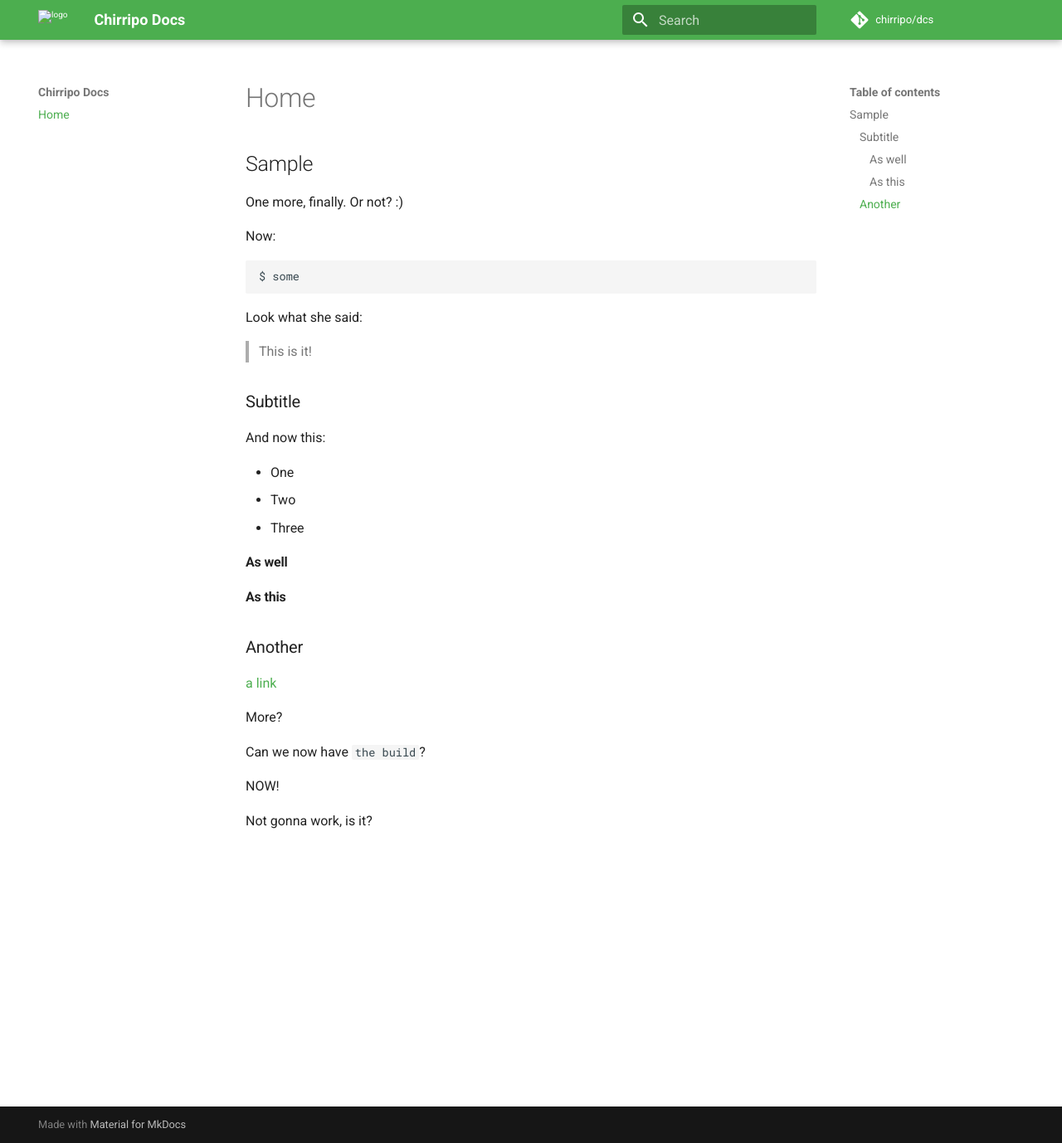
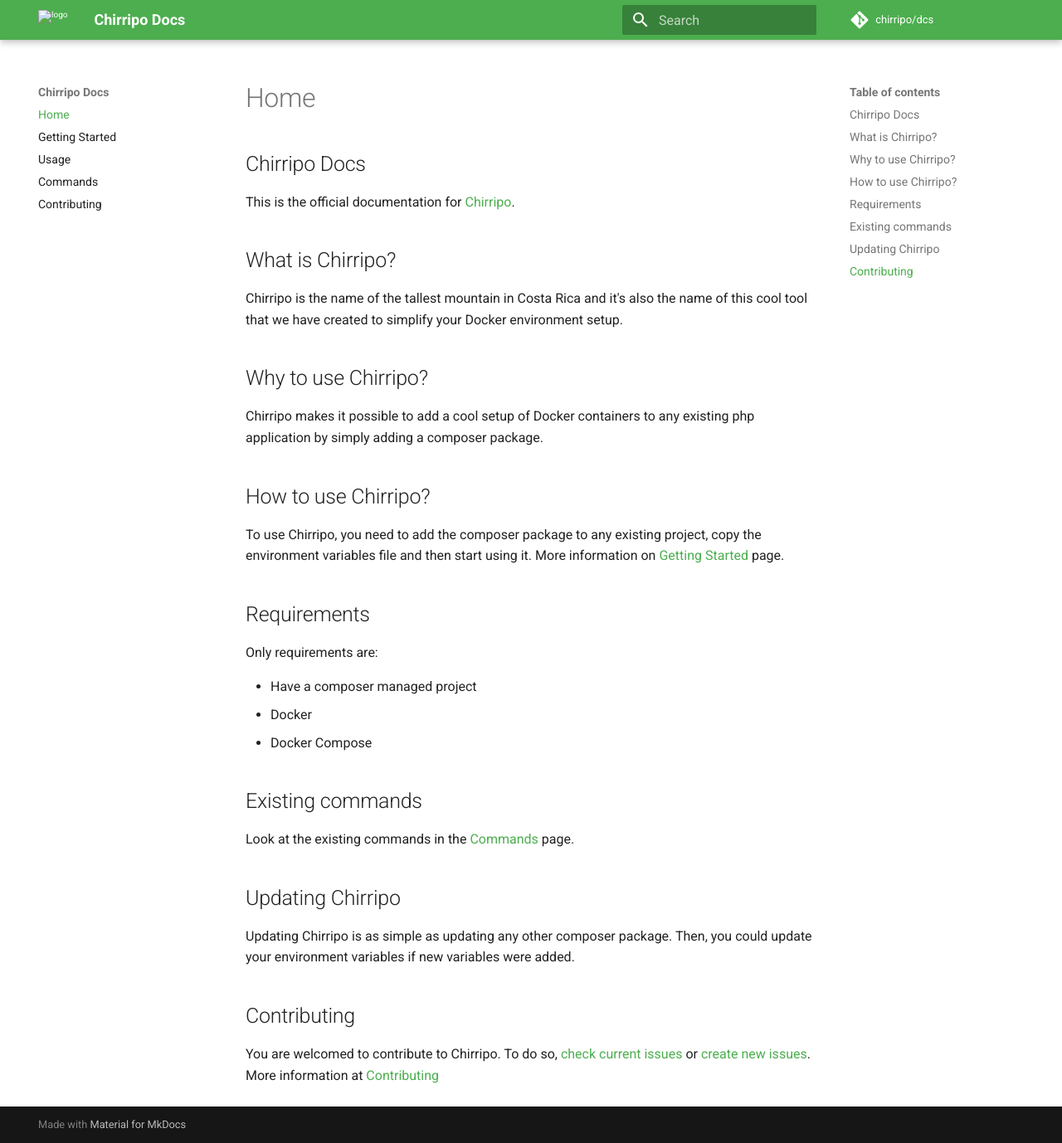
Before and after one commit to chirripo/docs, an MkDocs documentation site: the page built from docs/index.md, in a window 1280 px wide and 1378 px high. Shown: the whole window at 83% size. Built offline with MkDocs 1.6.1 and Material for MkDocs 9.7.7, drawn with Linux system fonts in a browser that asks for light colours; comment, search, counter and statistics services are not loaded.

Commit message:
Initial structure.

````diff
--- /dev/null
+++ b/docs/commands/index.md
@@ -0,0 +1,5 @@
+# Commands
+
+This is a list of existing commands:
+
+- [start](start)
--- /dev/null
+++ b/docs/commands/start.md
@@ -0,0 +1 @@
+To start chirripo...
--- /dev/null
+++ b/docs/getting-started.md
@@ -0,0 +1,3 @@
+# Getting Started
+
+How to start?
--- a/docs/index.md
+++ b/docs/index.md
@@ -1,40 +1,35 @@
-## Sample
+## Chirripo Docs
 
-One more, finally. Or not? :)
+This is the official documentation for [Chirripo](https://chirripo.dev).
 
-Now:
+## What is Chirripo?
 
-```
-$ some
-```
+Chirripo is the name of the tallest mountain in Costa Rica and it's also the name of this cool tool that we have created to simplify your Docker environment setup.
 
-Look what she said:
+## Why to use Chirripo?
 
-> This is it!
+Chirripo makes it possible to add a cool setup of Docker containers to any existing php application by simply adding a composer package.
 
-### Subtitle
+## How to use Chirripo?
 
-And now this:
+To use Chirripo, you need to add the composer package to any existing project, copy the environment variables file and then start using it. More information on [Getting Started](getting-started) page.
 
-- One
-- Two
-- Three
+## Requirements
 
+Only requirements are:
 
-#### As well
+- Have a composer managed project
+- Docker
+- Docker Compose
 
-#### As this
+## Existing commands
 
-### Another
+Look at the existing commands in the [Commands](commands) page.
 
-[a link](https://aws.com)
+## Updating Chirripo
 
-More?
+Updating Chirripo is as simple as updating any other composer package. Then, you could update your environment variables if new variables were added.
 
+## Contributing
 
-Can we now have `the build`?
-
-NOW!
-
-
-Not gonna work, is it?
+You are welcomed to contribute to Chirripo. To do so, [check current issues](https://github.com/chirripo/chirripo/issues) or [create new issues](https://github.com/chirripo/chirripo/issues/new). More information at [Contributing](contributing)
--- a/mkdocs.yml
+++ b/mkdocs.yml
@@ -6,10 +6,14 @@
 repo_url: 'https://github.com/chirripo/docs'
 nav:
     - Home: index.md
+    - Getting Started: getting-started.md
+    - Usage: usage.md
+    - Commands: commands/index.md
+    - Contributing: contributing.md
 theme:
   name: 'material'
   language: en
   palette:
     primary: green
-    accent: indigo
+    accent: purple
   logo: assets/images/logo.svg
````
Also changed, not shown: docs/contributing.md (added, +5 -0 lines), docs/usage.md (added, +15 -0 lines).
